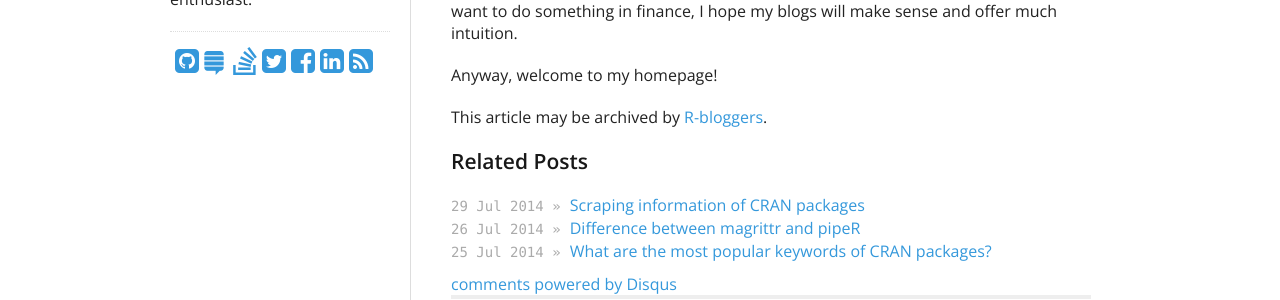
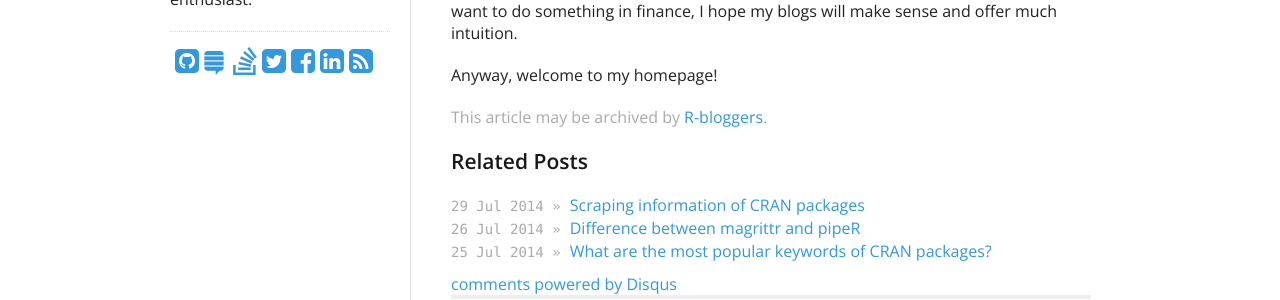
Before and after one commit to harryprince/renkun-ken.github.io, a Jekyll site: the page built from _posts/2014-01-23-welcome-to-my-homepage.md, in a window 1280 px wide. Shown: the part 334-634 px from the top of the page. Built offline with Jekyll 4.4.1, drawn with Linux system fonts in a browser that asks for light colours; nearby versions of some CDN libraries; Markdown is read by kramdown in place of the engine named in the settings; comment, search, counter and statistics services are not loaded.

Commit message:
fix class

```diff
--- a/_layouts/post.html
+++ b/_layouts/post.html
@@ -13,7 +13,7 @@ layout: default
 
 <div id="post">
   {{ content }}
-  <p class=".meta">This article may be archived by
+  <p class="meta">This article may be archived by
     <a href="http://www.r-bloggers.com">R-bloggers</a>.
   </p>
 </div>
```
